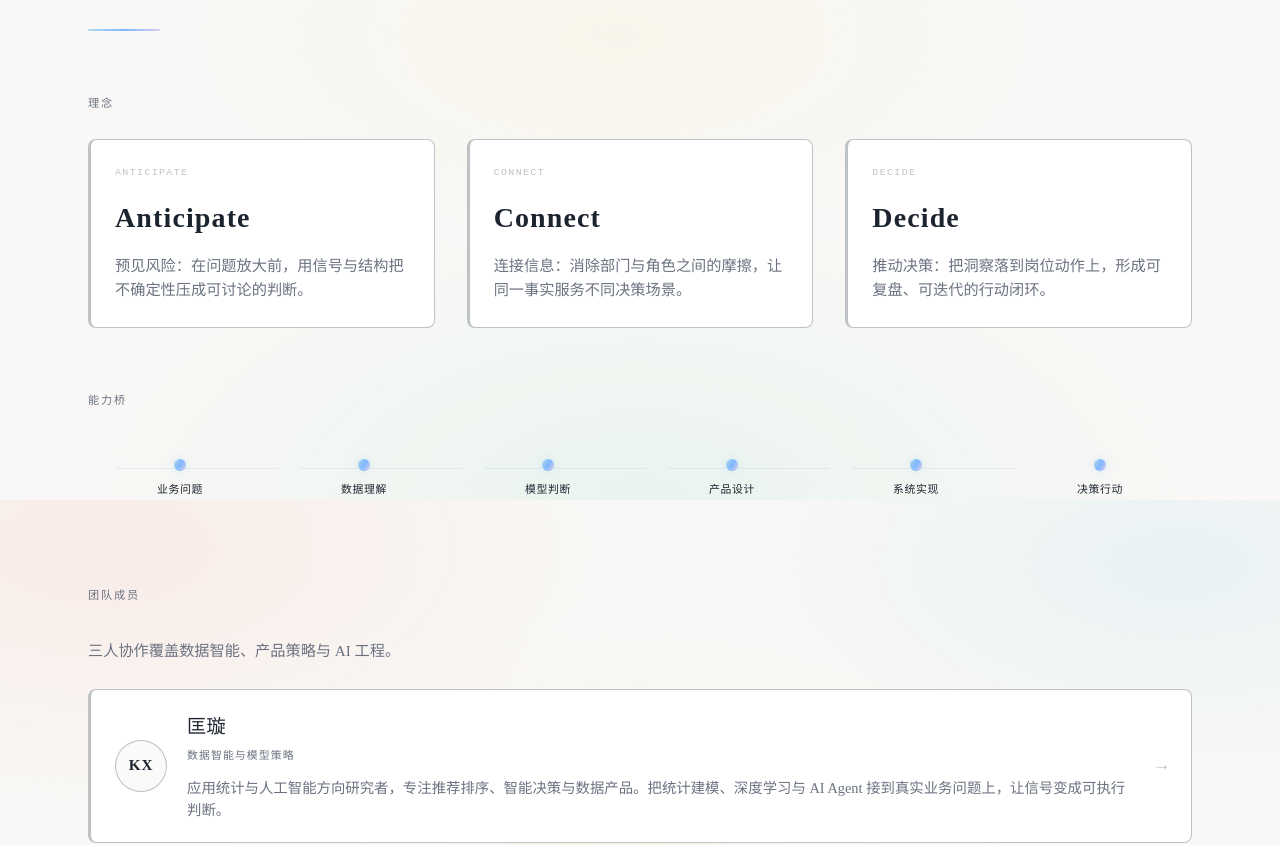
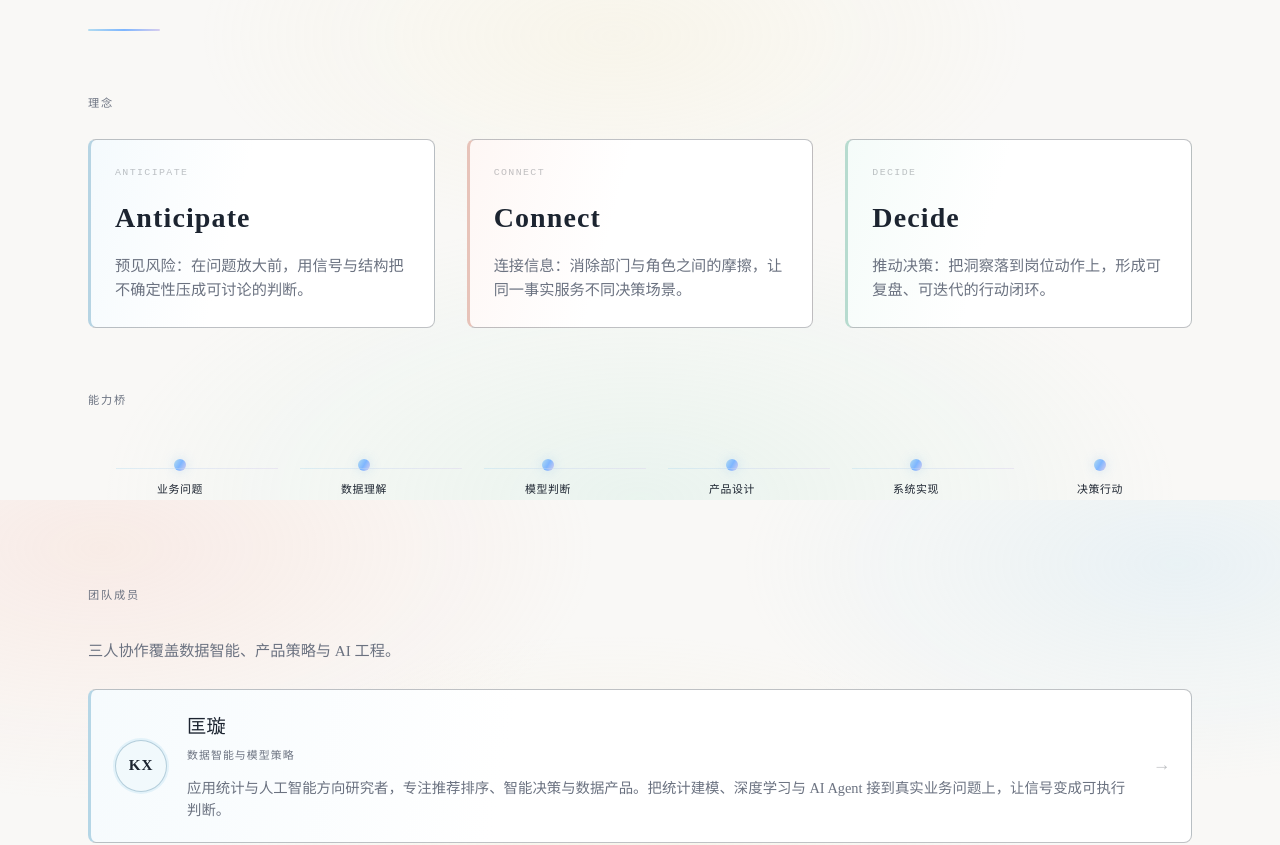
Before and after one commit to XKKX33/bifrost-site, a Next.js app: page /team in a window 1280 px wide. Shown: the part 300-1145 px from the top of the page. Built offline with nearby package versions, Linux system fonts and the light colour scheme.

Commit message:
feat(bifrost): soft sky peach mint accents for team and philosophy
Map members and philosophy pillars to data-accent chrome only.

```diff
--- a/components/team/MemberPage.tsx
+++ b/components/team/MemberPage.tsx
@@ -3,12 +3,28 @@ import type { Locale } from "@/lib/i18n";
 import { localePath } from "@/lib/i18n";
 import { getMember, getTeam } from "@/content/team";
 import type { TeamMember } from "@/content/team";
+import type { MemberSlug } from "@/content/members";
 import { getUi } from "@/content/i18n";
 
 type MemberPageProps = {
   locale: Locale;
   slug: string;
 };
+
+type TeamAccent = "sky" | "peach" | "mint";
+
+const MEMBER_ACCENT: Record<MemberSlug, TeamAccent> = {
+  "kuang-xuan": "sky",
+  "member-b": "peach",
+  "member-c": "mint",
+};
+
+function accentForSlug(slug: string): TeamAccent | undefined {
+  if (slug in MEMBER_ACCENT) {
+    return MEMBER_ACCENT[slug as MemberSlug];
+  }
+  return undefined;
+}
 
 type MemberLabels = {
   education: string;
@@ -214,9 +230,10 @@ export function MemberPage({ locale, slug }: MemberPageProps) {
   const ui = getUi(locale);
   const labels = labelsFor(locale);
   const teamHref = localePath(locale, "/team");
+  const accent = accentForSlug(member.slug);
 
   return (
-    <main className="member-page">
+    <main className="member-page" data-accent={accent}>
       <nav className="member-page__back" aria-label={ui.common.backToTeam}>
         <Link href={teamHref} className="member-page__back-link">
           ← {ui.common.backToTeam}
@@ -224,7 +241,11 @@ export function MemberPage({ locale, slug }: MemberPageProps) {
       </nav>
 
       <header className="member-page__hero">
-        <div className="member-page__monogram" aria-hidden>
+        <div
+          className="member-page__monogram"
+          data-accent={accent}
+          aria-hidden
+        >
           {member.monogram}
         </div>
         <div className="member-page__identity">
--- a/components/team/TeamPage.tsx
+++ b/components/team/TeamPage.tsx
@@ -2,9 +2,25 @@ import Link from "next/link";
 import type { Locale } from "@/lib/i18n";
 import { localePath } from "@/lib/i18n";
 import { getTeam } from "@/content/team";
+import type { PhilosophyKey } from "@/content/team";
+import type { MemberSlug } from "@/content/members";
 
 type TeamPageProps = {
   locale: Locale;
+};
+
+type TeamAccent = "sky" | "peach" | "mint";
+
+const MEMBER_ACCENT: Record<MemberSlug, TeamAccent> = {
+  "kuang-xuan": "sky",
+  "member-b": "peach",
+  "member-c": "mint",
+};
+
+const PHILOSOPHY_ACCENT: Record<PhilosophyKey, TeamAccent> = {
+  anticipate: "sky",
+  connect: "peach",
+  decide: "mint",
 };
 
 /**
@@ -34,7 +50,11 @@ export function TeamPage({ locale }: TeamPageProps) {
         </h2>
         <ul className="team-philosophy">
           {team.philosophy.map((pillar) => (
-            <li key={pillar.key} className="team-philosophy__item">
+            <li
+              key={pillar.key}
+              className="team-philosophy__item"
+              data-accent={PHILOSOPHY_ACCENT[pillar.key]}
+            >
               <span className="team-philosophy__key" aria-hidden>
                 {pillar.key}
               </span>
@@ -82,7 +102,11 @@ export function TeamPage({ locale }: TeamPageProps) {
             const href = localePath(locale, `/team/${member.slug}`);
             return (
               <li key={member.slug}>
-                <Link href={href} className="team-member-card">
+                <Link
+                  href={href}
+                  className="team-member-card"
+                  data-accent={MEMBER_ACCENT[member.slug]}
+                >
                   <span className="team-member-card__monogram" aria-hidden>
                     {member.monogram}
                   </span>
```
